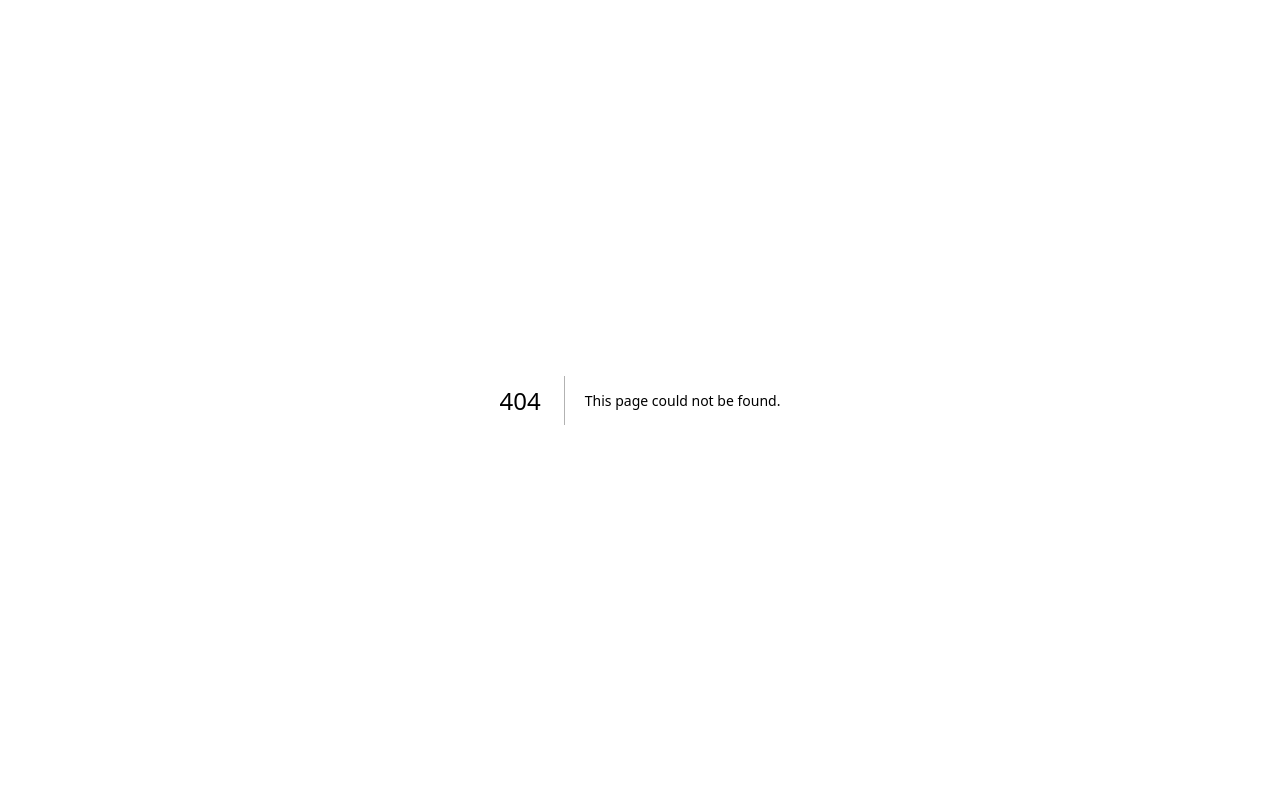
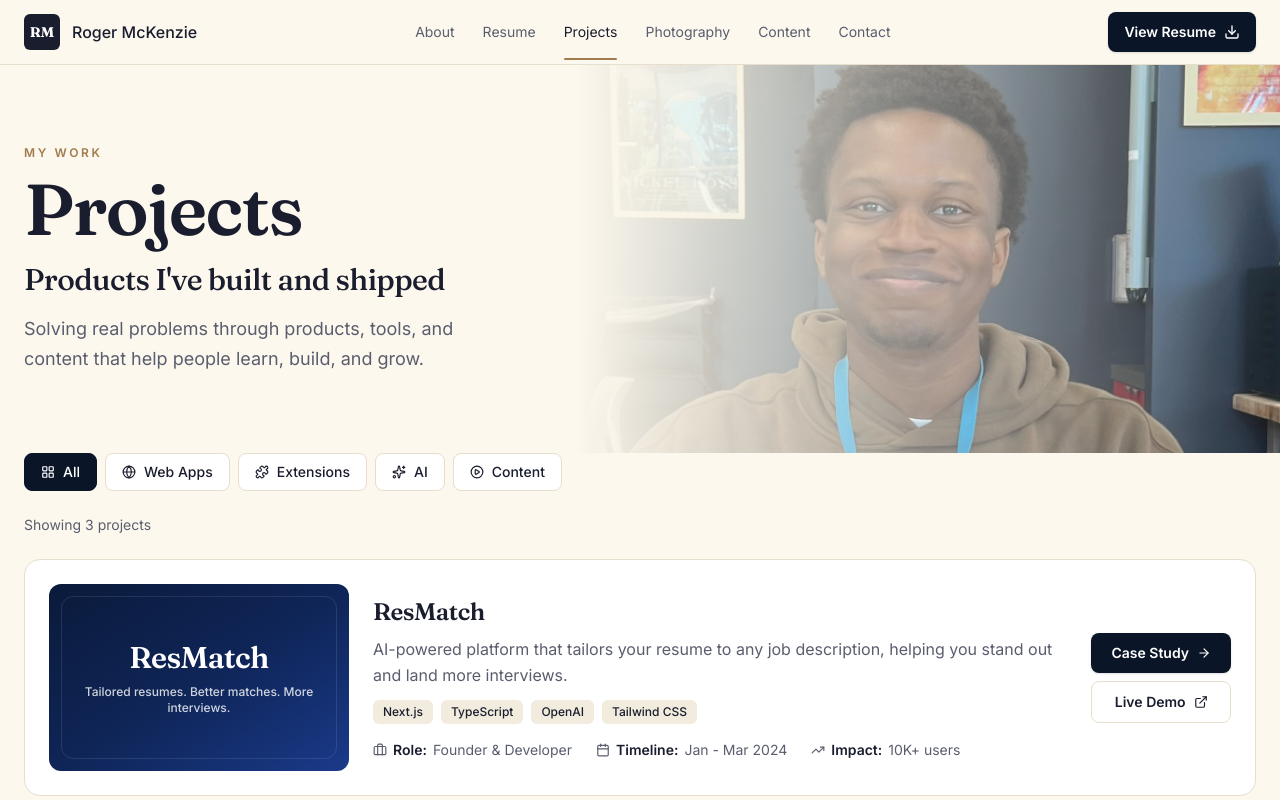
Before and after one commit to RogerMcKenzie/PersonalWebsite, a Next.js app: page /projects in a window 1280 px wide. Before the commit this address had no page. Shown: the top 800 px of the page. Built offline with nearby package versions, Linux system fonts and the light colour scheme.

Commit message:
Add projects page

```diff
--- /dev/null
+++ b/app/projects/page.tsx
@@ -0,0 +1,21 @@
+import type { Metadata } from "next";
+import { Navbar } from "@/components/Navbar";
+import { Footer } from "@/components/Footer";
+import { ProjectsExplorer } from "@/components/ProjectsExplorer";
+
+export const metadata: Metadata = {
+  title: "Projects",
+  description: "Products, tools, and content built by Roger McKenzie.",
+};
+
+export default function ProjectsPage() {
+  return (
+    <>
+      <Navbar />
+      <main className="bg-background">
+        <ProjectsExplorer />
+      </main>
+      <Footer />
+    </>
+  );
+}
--- /dev/null
+++ b/components/ProjectsExplorer.tsx
@@ -0,0 +1,222 @@
+"use client";
+
+import { useMemo, useState } from "react";
+import Image from "next/image";
+import { motion } from "framer-motion";
+import {
+  ArrowRight,
+  Briefcase,
+  Calendar,
+  ExternalLink,
+  Globe,
+  LayoutGrid,
+  PlayCircle,
+  Puzzle,
+  Sparkles,
+  TrendingUp,
+} from "lucide-react";
+import { FaGithub } from "react-icons/fa";
+import {
+  featuredProjects,
+  type FeaturedProject,
+  type ProjectCategory,
+} from "@/lib/data";
+import { ProjectCover } from "./FeaturedProjects";
+
+const filters: {
+  label: string;
+  value: "All" | ProjectCategory;
+  icon: React.ReactNode;
+}[] = [
+  { label: "All", value: "All", icon: <LayoutGrid size={14} /> },
+  { label: "Web Apps", value: "Web Apps", icon: <Globe size={14} /> },
+  { label: "Extensions", value: "Extensions", icon: <Puzzle size={14} /> },
+  { label: "AI", value: "AI", icon: <Sparkles size={14} /> },
+  { label: "Content", value: "Content", icon: <PlayCircle size={14} /> },
+];
+
+export function ProjectsExplorer() {
+  const [active, setActive] = useState<"All" | ProjectCategory>("All");
+
+  const filtered = useMemo(() => {
+    if (active === "All") return featuredProjects;
+    return featuredProjects.filter((p) => p.category.includes(active));
+  }, [active]);
+
+  return (
+    <>
+      <section className="relative overflow-hidden bg-background">
+        <div
+          className="pointer-events-none absolute inset-y-0 right-0 hidden w-[55%] lg:block"
+          aria-hidden
+        >
+          <div className="relative h-full w-full">
+            <Image
+              src="/profile.jpg"
+              alt=""
+              fill
+              priority
+              sizes="55vw"
+              className="object-cover object-center opacity-90"
+            />
+            <div className="absolute inset-0 bg-gradient-to-r from-background via-background/40 to-transparent" />
+          </div>
+        </div>
+
+        <div className="relative mx-auto max-w-7xl px-4 py-14 sm:px-6 sm:py-20">
+          <p className="text-xs font-semibold uppercase tracking-[0.22em] text-amber">
+            My Work
+          </p>
+          <h1 className="mt-3 font-serif-display text-6xl font-semibold leading-[1.02] text-foreground sm:text-7xl">
+            Projects
+          </h1>
+          <p className="mt-4 font-serif-display text-2xl font-medium text-foreground sm:text-3xl">
+            Products I&apos;ve built and shipped
+          </p>
+          <p className="mt-4 max-w-md text-base leading-relaxed text-muted-foreground sm:text-lg">
+            Solving real problems through products, tools, and content that
+            help people learn, build, and grow.
+          </p>
+        </div>
+      </section>
+
+      <section className="bg-background pb-20">
+        <div className="mx-auto max-w-7xl px-4 sm:px-6">
+          <div className="flex flex-wrap gap-2">
+            {filters.map((f) => {
+              const isActive = active === f.value;
+              return (
+                <button
+                  key={f.value}
+                  type="button"
+                  onClick={() => setActive(f.value)}
+                  className={`inline-flex items-center gap-2 rounded-lg border px-4 py-2 text-sm font-medium transition-colors ${
+                    isActive
+                      ? "border-accent bg-accent text-accent-foreground"
+                      : "border-border bg-card text-foreground hover:bg-muted"
+                  }`}
+                >
+                  {f.icon}
+                  {f.label}
+                </button>
+              );
+            })}
+          </div>
+
+          <p className="mt-6 text-sm text-muted-foreground">
+            Showing {filtered.length} project{filtered.length === 1 ? "" : "s"}
+          </p>
+
+          <div className="mt-6 flex flex-col gap-5">
+            {filtered.map((project, index) => (
+              <ProjectRow key={project.slug} project={project} index={index} />
+            ))}
+          </div>
+        </div>
+      </section>
+    </>
+  );
+}
+
+function ProjectRow({
+  project,
+  index,
+}: {
+  project: FeaturedProject;
+  index: number;
+}) {
+  return (
+    <motion.article
+      id={project.slug}
+      initial={{ opacity: 0, y: 18 }}
+      whileInView={{ opacity: 1, y: 0 }}
+      viewport={{ once: true, margin: "-50px" }}
+      transition={{ duration: 0.4, delay: index * 0.06 }}
+      className="grid gap-6 rounded-2xl border border-border bg-card p-5 sm:p-6 lg:grid-cols-[300px_1fr_auto] lg:items-center"
+    >
+      <div className="overflow-hidden rounded-xl">
+        <ProjectCover project={project} />
+      </div>
+
+      <div>
+        <h2 className="font-serif-display text-2xl font-semibold text-foreground">
+          {project.title}
+        </h2>
+        <p className="mt-2 text-sm leading-relaxed text-muted-foreground sm:text-base">
+          {project.description}
+        </p>
+        <div className="mt-3 flex flex-wrap gap-2">
+          {project.tech.map((tag) => (
+            <span
+              key={tag}
+              className="rounded-md bg-muted px-2.5 py-1 text-xs font-medium text-foreground"
+            >
+              {tag}
+            </span>
+          ))}
+        </div>
+        <div className="mt-4 flex flex-wrap items-center gap-x-6 gap-y-2 text-sm text-muted-foreground">
+          <Meta icon={<Briefcase size={14} />} label="Role" value={project.role} />
+          <Meta
+            icon={<Calendar size={14} />}
+            label="Timeline"
+            value={project.timeline}
+          />
+          <Meta
+            icon={<TrendingUp size={14} />}
+            label="Impact"
+            value={project.impact}
+          />
+        </div>
+      </div>
+
+      <div className="flex flex-row gap-2 lg:flex-col lg:items-stretch">
+        <a
+          href={project.caseStudyUrl ?? `#${project.slug}`}
+          className="inline-flex items-center justify-center gap-2 rounded-lg bg-accent px-5 py-2.5 text-sm font-semibold text-accent-foreground shadow-sm transition-colors hover:bg-accent-hover"
+        >
+          Case Study
+          <ArrowRight size={14} />
+        </a>
+        <a
+          href={project.liveUrl ?? `#${project.slug}`}
+          target={project.liveUrl ? "_blank" : undefined}
+          rel={project.liveUrl ? "noopener noreferrer" : undefined}
+          className="inline-flex items-center justify-center gap-2 rounded-lg border border-border bg-card px-5 py-2.5 text-sm font-semibold text-foreground transition-colors hover:bg-muted"
+        >
+          Live Demo
+          <ExternalLink size={14} />
+        </a>
+        {project.github && (
+          <a
+            href={project.github}
+            target="_blank"
+            rel="noopener noreferrer"
+            aria-label="GitHub repository"
+            className="inline-flex items-center justify-center rounded-lg border border-border bg-card px-3 py-2.5 text-foreground transition-colors hover:bg-muted lg:self-center"
+          >
+            <FaGithub size={18} />
+          </a>
+        )}
+      </div>
+    </motion.article>
+  );
+}
+
+function Meta({
+  icon,
+  label,
+  value,
+}: {
+  icon: React.ReactNode;
+  label: string;
+  value: string;
+}) {
+  return (
+    <span className="inline-flex items-center gap-1.5">
+      <span className="text-muted-foreground">{icon}</span>
+      <span className="font-semibold text-foreground">{label}:</span>
+      <span>{value}</span>
+    </span>
+  );
+}
```
